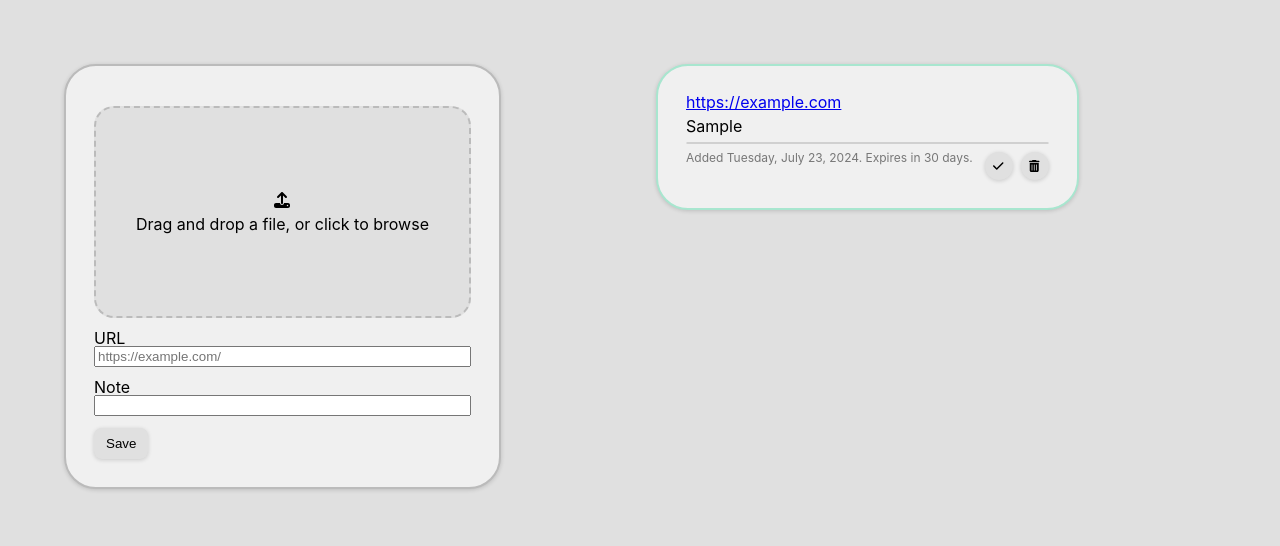
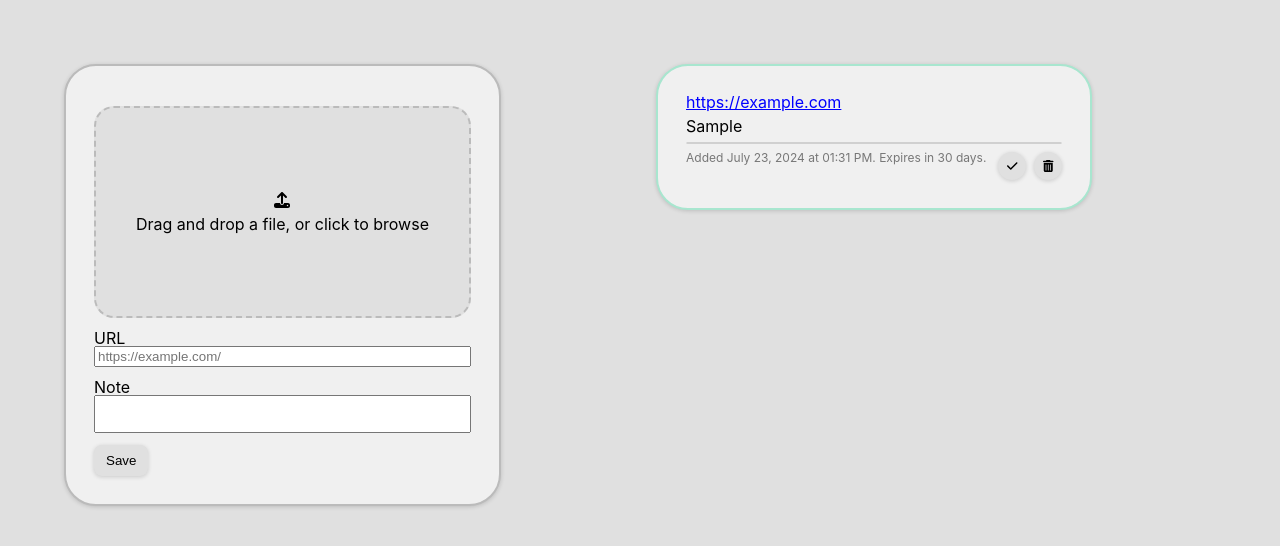
Before and after one commit to valerietanhx/nudge, a React (Vite) app: page / in a window 1280 px wide. Both pictures are taken after typing "https://example.com", "Sample" into the empty fields and a click on the button "Save". Shown: the top 546 px of the page. Built offline with nearby package versions, Linux system fonts and the light colour scheme.

Commit message:
a few small changes
use textarea for note; don't change colour of visited links; add time to metadata

```diff
--- a/src/App.css
+++ b/src/App.css
@@ -19,6 +19,11 @@ button {
 
 button:hover {
   filter: brightness(0.9);
+}
+
+textarea {
+  resize: none;
+  font-family: inherit;
 }
 
 @media (max-width: 675px) {
--- a/src/components/InputCard/InputCard.tsx
+++ b/src/components/InputCard/InputCard.tsx
@@ -26,7 +26,9 @@ function InputCard({ onDBChange }: InputCardProps) {
     document.getElementById("file")?.click();
   };
 
-  const handleChange = (e: ChangeEvent<HTMLInputElement>) => {
+  const handleChange = (
+    e: ChangeEvent<HTMLInputElement> | ChangeEvent<HTMLTextAreaElement>
+  ) => {
     const { name, value } = e.target;
     setItemData((prevData) => ({ ...prevData, [name]: value }));
   };
@@ -171,14 +173,13 @@ function InputCard({ onDBChange }: InputCardProps) {
         </div>
         <div>
           <label htmlFor="text">Note</label>
-          <input
+          <textarea
             id="text"
-            type="text"
             name="text"
             value={itemData.text}
             className={styles.block}
             onChange={handleChange}
-          ></input>
+          ></textarea>
         </div>
         <button type="submit" className={styles.saveButton}>
           Save
--- a/src/components/ItemCard/ItemCard.tsx
+++ b/src/components/ItemCard/ItemCard.tsx
@@ -48,10 +48,11 @@ function ItemCard({ submittedItemData, onDBChange }: ItemCardProps) {
   }
 
   const options: Intl.DateTimeFormatOptions = {
-    weekday: "long",
     year: "numeric",
     month: "long",
     day: "numeric",
+    hour: "2-digit",
+    minute: "2-digit",
   };
 
   const diffTime = Math.abs(Date.now() - timestamp);
@@ -104,7 +105,7 @@ function ItemCard({ submittedItemData, onDBChange }: ItemCardProps) {
           </FilePreview>
         )}
         {url && (
-          <a href={url} className={styles.wrap}>
+          <a href={url} className={`${styles.wrap} ${styles.url}`}>
             {url}
           </a>
         )}
--- a/src/components/ItemCard/itemCard.module.css
+++ b/src/components/ItemCard/itemCard.module.css
@@ -24,3 +24,8 @@
 .wrap {
   word-wrap: break-word;
 }
+
+.url:link,
+.url:visited {
+  color: blue;
+}
```
Also changed, not shown: src/components/InputCard/inputCard.module.css (line endings or trailing spaces).
